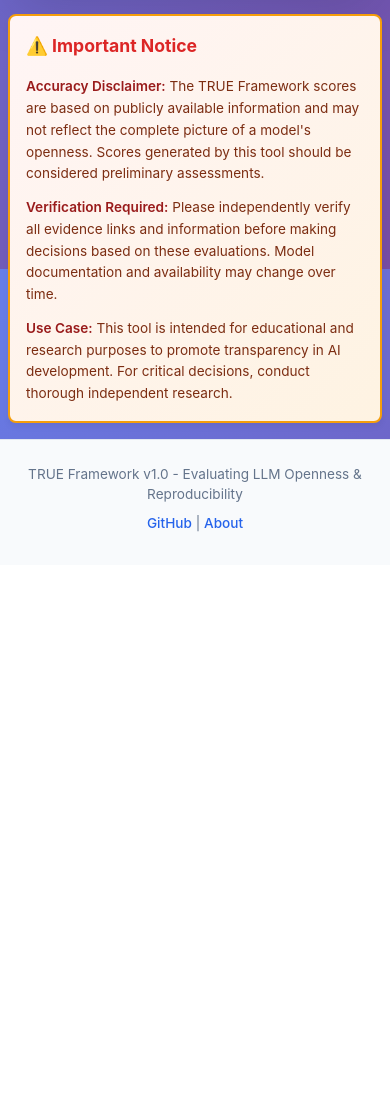
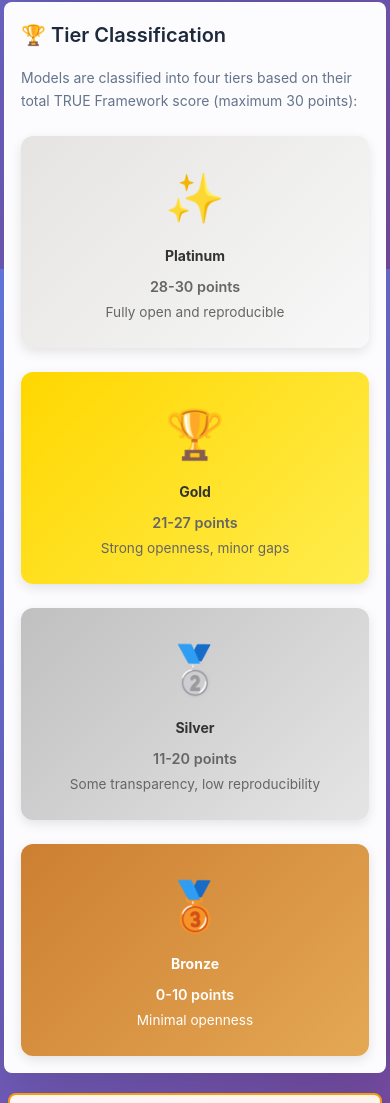
Before and after one commit to csheargm/true_framework, a plain HTML site: page index.html in a window 390 px wide. Shown: the part 1419-2522 px from the top of the page. Before the commit the page ends 1984 px from the top, so only its background shows below. Drawn offline with Linux system fonts and the light colour scheme; no server answers.

Commit message:
Add tier classification information section with icons
- Add visual tier guide before footer with all four tier badges
- Display Platinum (✨), Gold (🏆), Silver (🥈), Bronze (🥉)
- Include point ranges and descriptions for each tier
- Use responsive grid layout for better mobile experience

```diff
--- a/index.html
+++ b/index.html
@@ -390,6 +390,38 @@
             </section>
         </main>
 
+        <!-- Tier Information Section -->
+        <section id="tier-info-section">
+            <h3>🏆 Tier Classification</h3>
+            <p style="color: var(--text-secondary); margin-bottom: 1.5rem;">Models are classified into four tiers based on their total TRUE Framework score (maximum 30 points):</p>
+            <div style="display: grid; grid-template-columns: repeat(auto-fit, minmax(200px, 1fr)); gap: 1.5rem;">
+                <div style="text-align: center; padding: 1.5rem; background: linear-gradient(135deg, #e5e4e2, #f8f8f8); border-radius: 12px; box-shadow: 0 4px 12px rgba(0,0,0,0.1);">
+                    <div style="font-size: 3rem; margin-bottom: 0.5rem;">✨</div>
+                    <h4 style="color: #333; margin-bottom: 0.5rem;">Platinum</h4>
+                    <p style="color: #666; font-size: 0.9rem; margin-bottom: 0.25rem; font-weight: 600;">28-30 points</p>
+                    <p style="color: #666; font-size: 0.85rem; margin: 0;">Fully open and reproducible</p>
+                </div>
+                <div style="text-align: center; padding: 1.5rem; background: linear-gradient(135deg, #ffd700, #ffed4e); border-radius: 12px; box-shadow: 0 4px 12px rgba(0,0,0,0.1);">
+                    <div style="font-size: 3rem; margin-bottom: 0.5rem;">🏆</div>
+                    <h4 style="color: #333; margin-bottom: 0.5rem;">Gold</h4>
+                    <p style="color: #666; font-size: 0.9rem; margin-bottom: 0.25rem; font-weight: 600;">21-27 points</p>
+                    <p style="color: #666; font-size: 0.85rem; margin: 0;">Strong openness, minor gaps</p>
+                </div>
+                <div style="text-align: center; padding: 1.5rem; background: linear-gradient(135deg, #c0c0c0, #e5e5e5); border-radius: 12px; box-shadow: 0 4px 12px rgba(0,0,0,0.1);">
+                    <div style="font-size: 3rem; margin-bottom: 0.5rem;">🥈</div>
+                    <h4 style="color: #333; margin-bottom: 0.5rem;">Silver</h4>
+                    <p style="color: #666; font-size: 0.9rem; margin-bottom: 0.25rem; font-weight: 600;">11-20 points</p>
+                    <p style="color: #666; font-size: 0.85rem; margin: 0;">Some transparency, low reproducibility</p>
+                </div>
+                <div style="text-align: center; padding: 1.5rem; background: linear-gradient(135deg, #cd7f32, #e4a853); border-radius: 12px; box-shadow: 0 4px 12px rgba(0,0,0,0.1);">
+                    <div style="font-size: 3rem; margin-bottom: 0.5rem;">🥉</div>
+                    <h4 style="color: white; margin-bottom: 0.5rem;">Bronze</h4>
+                    <p style="color: white; font-size: 0.9rem; margin-bottom: 0.25rem; font-weight: 600;">0-10 points</p>
+                    <p style="color: white; font-size: 0.85rem; margin: 0;">Minimal openness</p>
+                </div>
+            </div>
+        </section>
+
         <!-- Disclaimer Section -->
         <section id="disclaimer-section" class="disclaimer-notice">
             <div class="disclaimer-content">
```
